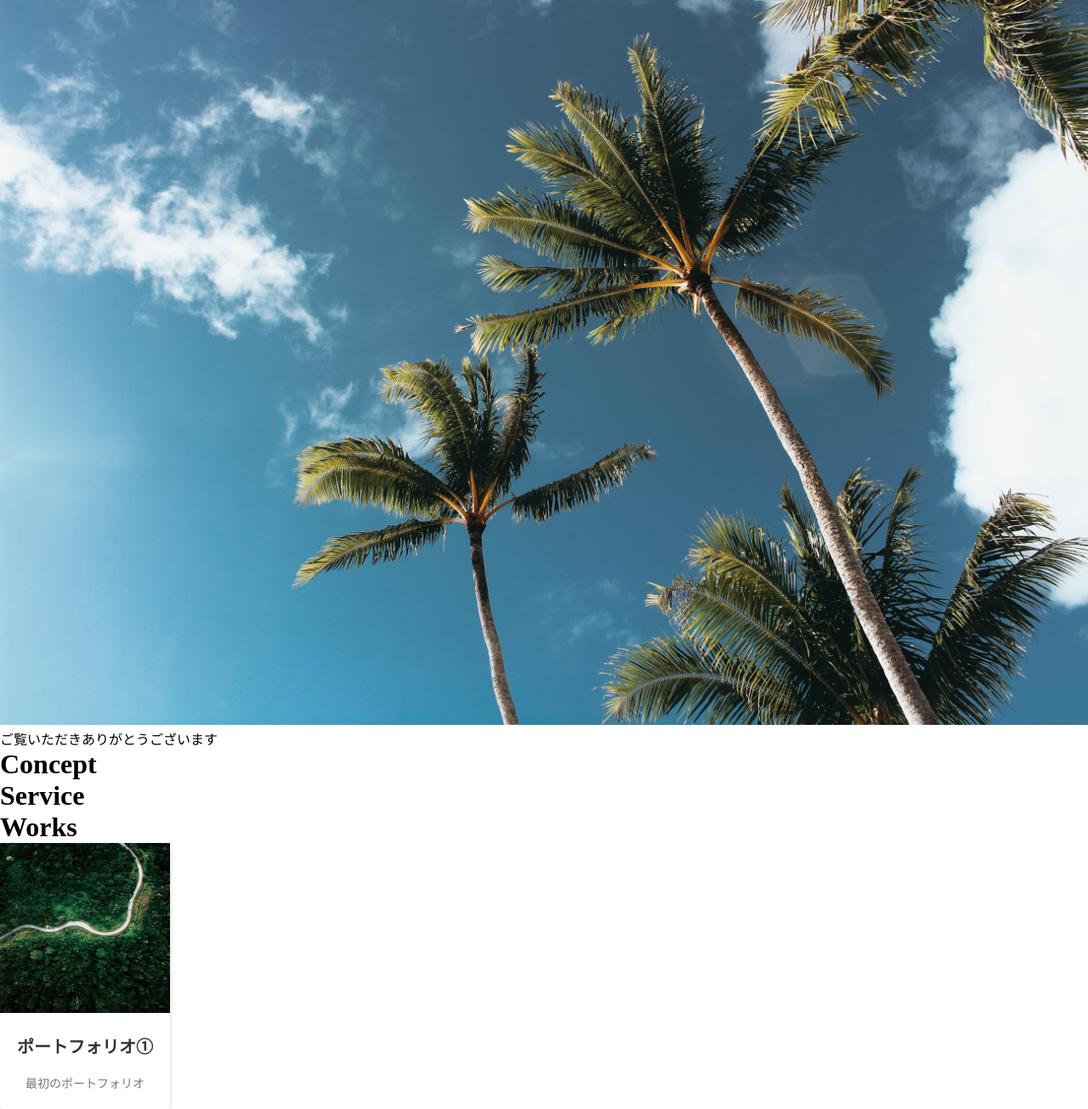
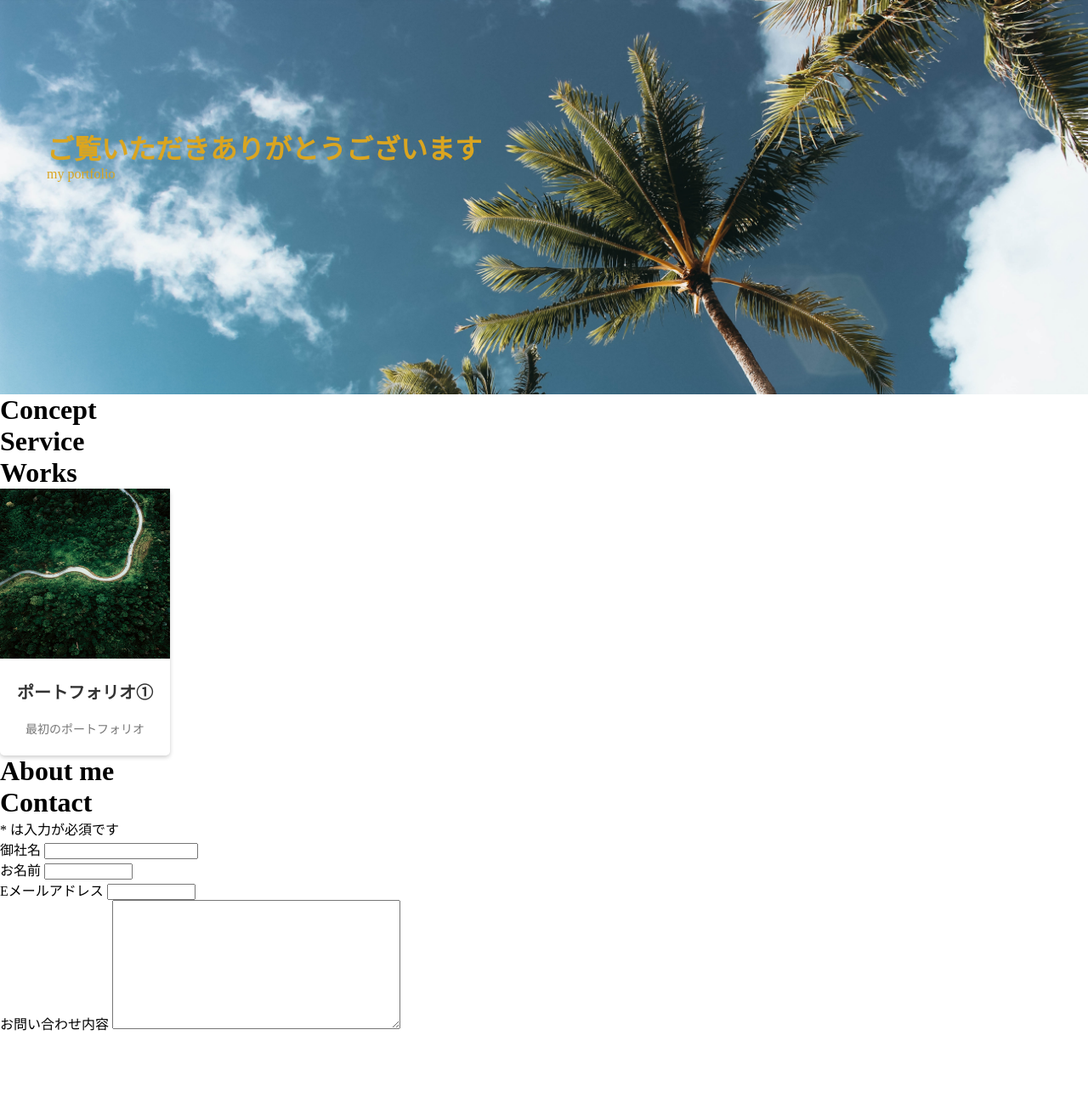
Before and after one commit to Na-naO/self_introduction, a PHP site: page / in a window 1280 px wide. Shown: the top 1305 px of the page at 85% size. After the commit the page ends 1213 px from the top, so only its background shows below. Run offline with PHP 8.4, Linux system fonts and the light colour scheme.

Commit message:
fix the top image

```diff
--- a/assets/style.css
+++ b/assets/style.css
@@ -3,11 +3,24 @@
   padding: 0;
 }
 
+/* *** */
 
-.top_page img{
-  width:100%;
-  height:100%;
+
+.top-wrapper{
+  padding: 150px 0 250px 0;
+  background-image: url(../img/pexels-vincent-gerbouin-1168764.jpg);
+  color: goldenrod;
+  background-size: cover;
 }
+
+
+.container{
+  width: 1170px;
+  padding: 0 15ox;
+  margin: 0 auto;
+}
+
+
 
 /* .top_page{
   background-image: url(../img/pexels-tim-mossholder-383640.jpg);
--- a/index.php
+++ b/index.php
@@ -9,11 +9,22 @@
 
 <body>
   <header>
-    <div class="top_page">
-      <img src="img/pexels-vincent-gerbouin-1168764.jpg" alt="" class="header">
-      <p>ご覧いただきありがとうございます</p>
+
+  </header>
+
+
+  <div class="top-wrapper">
+    <div class="container">
+      <h1>ご覧いただきありがとうございます</h1>
+      <p>my portfolio</p>
+
+
     </div>
-  </header>
+    <!-- <img src="img/pexels-vincent-gerbouin-1168764.jpg" alt="" class="header"> -->
+
+  </div>
+
+
 
   <main>
     <div class="concept">
```
